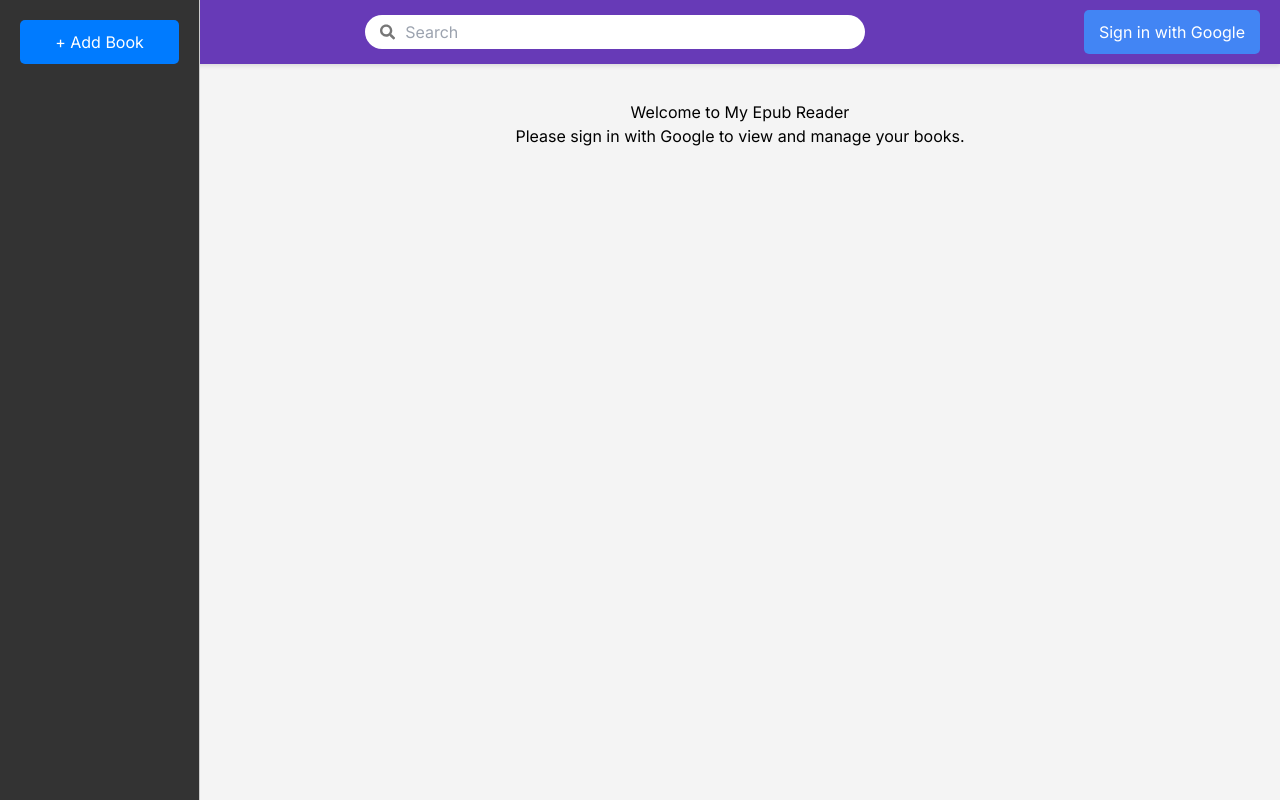
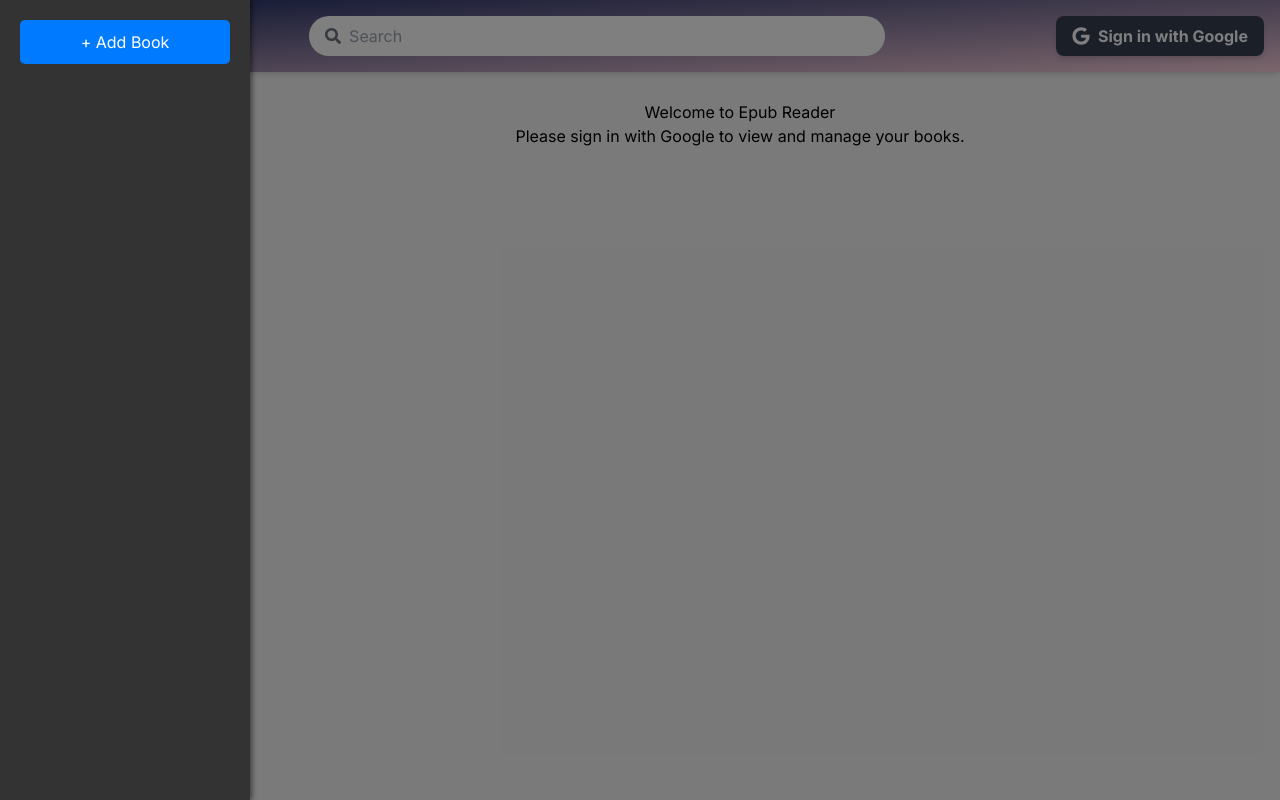
Before and after one commit to subidhkhanal/epub-reader, a Next.js app: page / in a window 1280 px wide. Both pictures are taken after a click on the icon 30 px from the left and 32 px from the top of the page. Built offline with nearby package versions, Linux system fonts and the light colour scheme; no server answers.

Commit message:
made css changes to the navbar

```diff
--- a/app/components/EpubReader.tsx
+++ b/app/components/EpubReader.tsx
@@ -301,7 +301,7 @@ const EpubReader: React.FC<EpubReaderProps> = ({
 
   return (
     <div style={{ display: "flex", height: "95vh", position: "relative" }}>
-      <button
+      {/* <button
         onClick={toggleSidebar}
         style={{
           position: "absolute",
@@ -315,7 +315,7 @@ const EpubReader: React.FC<EpubReaderProps> = ({
         }}
       >
         TOC
-      </button>
+      </button> */}
       <div
         id="toc-container"
         ref={tocContainerRef}
--- a/app/components/Navbar.tsx
+++ b/app/components/Navbar.tsx
@@ -1,7 +1,7 @@
 /** @format */
 
-import React from "react";
-import { FaBars, FaSearch } from "react-icons/fa";
+import React, { useState, useRef, useEffect } from "react";
+import { FaBars, FaSearch, FaGoogle } from "react-icons/fa";
 import { useAuthState } from "react-firebase-hooks/auth";
 import { auth, provider } from "@/firebaseConfig";
 import { signInWithPopup, signOut } from "firebase/auth";
@@ -18,6 +18,8 @@ const NavBar: React.FC<NavBarProps> = ({
   onMenuClick,
 }) => {
   const [user] = useAuthState(auth);
+  const [dropdownVisible, setDropdownVisible] = useState(false);
+  const dropdownRef = useRef<HTMLDivElement>(null);
 
   const handleGoogleSignIn = async () => {
     try {
@@ -30,43 +32,85 @@ const NavBar: React.FC<NavBarProps> = ({
   const handleSignOut = async () => {
     try {
       await signOut(auth);
+      setDropdownVisible(false); // Hide dropdown after signing out
     } catch (error) {
       console.error("Sign Out error:", error);
     }
   };
 
+  const toggleDropdown = () => {
+    setDropdownVisible(!dropdownVisible);
+  };
+
+  // Close dropdown if clicked outside
+  useEffect(() => {
+    const handleClickOutside = (event: MouseEvent) => {
+      if (
+        dropdownRef.current &&
+        !dropdownRef.current.contains(event.target as Node)
+      ) {
+        setDropdownVisible(false);
+      }
+    };
+
+    if (dropdownVisible) {
+      document.addEventListener("mousedown", handleClickOutside);
+    } else {
+      document.removeEventListener("mousedown", handleClickOutside);
+    }
+
+    return () => {
+      document.removeEventListener("mousedown", handleClickOutside);
+    };
+  }, [dropdownVisible]);
+
   return (
-    //@ts-ignore
-    <header style={styles.header}>
-      <div style={styles.leftSection}>
-        <FaBars style={styles.icon} onClick={onMenuClick} />
-        <span style={styles.title}>My Books</span>
+    <header className="fixed top-0 left-0 w-full z-1000 flex justify-between items-center p-4 bg-gradient-to-br from-[#1d2b64] to-[#f8cdda] text-white shadow-md">
+      <div className="flex items-center">
+        <FaBars className="text-lg cursor-pointer" onClick={onMenuClick} />
+        <span className="ml-2 font-bold text-xl">My Books</span>
       </div>
-      <div style={styles.centerSection}>
-        <div style={styles.searchBar}>
-          <FaSearch style={styles.searchIcon} />
+      <div className="flex-1 flex justify-center items-center">
+        <div className="flex items-center bg-white rounded-full px-4 py-2 w-full max-w-xl">
+          <FaSearch className="text-gray-500 mr-2" />
           <input
             type="text"
             placeholder="Search"
             value={searchTerm}
             onChange={(e) => setSearchTerm(e.target.value)}
-            style={styles.searchInput}
+            className="flex-grow bg-transparent border-none outline-none text-gray-800 text-base"
           />
         </div>
       </div>
-      <div style={styles.rightSection}>
+      <div className="flex items-center relative">
         {user ? (
-          <div style={styles.userSection}>
+          <div className="flex items-center">
             <img
-              src={user.photoURL || ""}
+              src={user.photoURL || "/default-avatar.png"}
               alt="User Avatar"
-              style={styles.avatar}
-              onClick={handleSignOut}
+              className="w-10 h-10 rounded-full mr-2 cursor-pointer"
+              onClick={toggleDropdown}
             />
-            <span style={styles.userName}>{user.displayName}</span>
+            {dropdownVisible && (
+              <div
+                ref={dropdownRef}
+                className="absolute top-12 right-0 mt-2 w-48 bg-white text-gray-800 rounded-lg shadow-lg overflow-hidden z-50"
+              >
+                <button
+                  onClick={handleSignOut}
+                  className="block w-full px-4 py-2 text-left hover:bg-gray-100"
+                >
+                  Log Out
+                </button>
+              </div>
+            )}
           </div>
         ) : (
-          <button style={styles.signInButton} onClick={handleGoogleSignIn}>
+          <button
+            className="flex items-center bg-gray-700 hover:bg-gray-600 text-white font-bold py-2 px-4 rounded-lg shadow-md transition-all duration-300"
+            onClick={handleGoogleSignIn}
+          >
+            <FaGoogle className="mr-2 text-lg" />
             Sign in with Google
           </button>
         )}
@@ -75,87 +119,4 @@ const NavBar: React.FC<NavBarProps> = ({
   );
 };
 
-const styles = {
-  header: {
-    display: "flex",
-    justifyContent: "space-between",
-    alignItems: "center",
-    padding: "10px 20px",
-    backgroundColor: "#673ab7", // Purple color
-    color: "#fff",
-    boxShadow: "0 2px 4px rgba(0, 0, 0, 0.1)",
-    position: "fixed", // Keep the navbar fixed at the top
-    top: 0,
-    left: 0,
-    width: "100%",
-    zIndex: 1000,
-  },
-  leftSection: {
-    display: "flex",
-    alignItems: "center",
-  },
-  title: {
-    marginLeft: "10px",
-    fontWeight: "bold",
-    fontSize: "20px",
-  },
-  centerSection: {
-    flex: 1,
-    display: "flex",
-    justifyContent: "center",
-    alignItems: "center",
-  },
-  searchBar: {
-    display: "flex",
-    alignItems: "center",
-    backgroundColor: "#ffffff",
-    borderRadius: "20px",
-    padding: "5px 15px",
-    width: "100%",
-    maxWidth: "500px",
-  },
-  searchIcon: {
-    color: "#777",
-    marginRight: "10px",
-  },
-  searchInput: {
-    border: "none",
-    outline: "none",
-    backgroundColor: "transparent",
-    width: "100%",
-    fontSize: "16px",
-    color: "#333",
-  },
-  rightSection: {
-    display: "flex",
-    alignItems: "center",
-  },
-  signInButton: {
-    backgroundColor: "#4285F4",
-    color: "#fff",
-    padding: "10px 15px",
-    border: "none",
-    borderRadius: "5px",
-    cursor: "pointer",
-  },
-  userSection: {
-    display: "flex",
-    alignItems: "center",
-  },
-  avatar: {
-    width: "40px",
-    height: "40px",
-    borderRadius: "50%",
-    marginRight: "10px",
-    cursor: "pointer",
-  },
-  userName: {
-    color: "#fff",
-  },
-  icon: {
-    fontSize: "20px",
-    cursor: "pointer",
-  },
-};
-
 export default NavBar;
--- a/app/components/Sidebar.tsx
+++ b/app/components/Sidebar.tsx
@@ -1,4 +1,6 @@
-import React, { useRef } from "react";
+/** @format */
+
+import React, { useRef, useEffect } from "react";
 import { storage, db, auth } from "@/firebaseConfig";
 import { ref, uploadBytesResumable, getDownloadURL } from "firebase/storage";
 import { doc, setDoc, getDoc, serverTimestamp } from "firebase/firestore";
@@ -8,10 +10,16 @@ import ePub from "epubjs";
 interface SidebarProps {
   isOpen: boolean;
   onBookUpload: () => void;
+  onClose?: () => void; // Make onClose optional
 }
 
-const Sidebar: React.FC<SidebarProps> = ({ isOpen, onBookUpload }) => {
+const Sidebar: React.FC<SidebarProps> = ({
+  isOpen,
+  onBookUpload,
+  onClose = () => {},
+}) => {
   const fileInputRef = useRef<HTMLInputElement | null>(null);
+  const sidebarRef = useRef<HTMLDivElement | null>(null);
   const [user] = useAuthState(auth);
 
   const handleAddBookClick = () => {
@@ -81,13 +89,36 @@ const Sidebar: React.FC<SidebarProps> = ({ isOpen, onBookUpload }) => {
     }
   };
 
+  // Close sidebar if clicked outside of it
+  useEffect(() => {
+    const handleClickOutside = (event: MouseEvent) => {
+      if (
+        sidebarRef.current &&
+        !sidebarRef.current.contains(event.target as Node)
+      ) {
+        onClose(); // Close the sidebar
+      }
+    };
+
+    if (isOpen) {
+      document.addEventListener("mousedown", handleClickOutside);
+    } else {
+      document.removeEventListener("mousedown", handleClickOutside);
+    }
+
+    return () => {
+      document.removeEventListener("mousedown", handleClickOutside);
+    };
+  }, [isOpen, onClose]);
+
   return (
+    <>
       <aside
+        ref={sidebarRef}
         //@ts-ignore
-
         style={{
           ...styles.sidebar,
-        transform: isOpen ? "translateX(0)" : "translateX(-200px)",
+          transform: isOpen ? "translateX(0)" : "translateX(-100%)",
         }}
       >
         <button style={styles.addButton} onClick={handleAddBookClick}>
@@ -101,22 +132,30 @@ const Sidebar: React.FC<SidebarProps> = ({ isOpen, onBookUpload }) => {
           onChange={handleFileChange}
         />
       </aside>
+      {isOpen && (
+        <div
+          //@ts-ignore
+          style={styles.backdrop}
+          onClick={onClose} // Close the sidebar when clicking on the backdrop
+        ></div>
+      )}
+    </>
   );
 };
 
 const styles = {
   sidebar: {
-    width: "200px",
+    width: "250px",
     padding: "20px",
     backgroundColor: "#333",
     color: "#fff",
-    borderRight: "1px solid #ccc",
     height: "100vh",
     position: "fixed",
     top: 0,
     left: 0,
     transition: "transform 0.3s ease-in-out",
-    zIndex: 1000,
+    zIndex: 1000, // Ensure it appears above other content
+    boxShadow: "2px 0 5px rgba(0,0,0,0.5)", // Add a subtle shadow
   },
   addButton: {
     backgroundColor: "#007bff",
@@ -128,6 +167,15 @@ const styles = {
     width: "100%",
     cursor: "pointer",
   },
+  backdrop: {
+    position: "fixed",
+    top: 0,
+    left: 0,
+    width: "100%",
+    height: "100%",
+    backgroundColor: "rgba(0, 0, 0, 0.5)",
+    zIndex: 999, // Below the sidebar but above the main content
+  },
 };
 
 export default Sidebar;
--- a/app/page.tsx
+++ b/app/page.tsx
@@ -63,6 +63,10 @@ const Home: React.FC = () => {
     (book.title || "").toLowerCase().includes(searchTerm.toLowerCase())
   );
 
+  const handleSidebarClose = () => {
+    setIsSidebarOpen(false);
+  };
+
   return (
     //@ts-ignore
     <div className="home-page" style={styles.homePage}>
@@ -72,7 +76,12 @@ const Home: React.FC = () => {
         onMenuClick={toggleSidebar}
       />
       <div ref={sidebarRef}>
-        <Sidebar isOpen={isSidebarOpen} onBookUpload={fetchBooks} />
+        <Sidebar
+          isOpen={isSidebarOpen}
+          onBookUpload={() => console.log("Book uploaded!")}
+          /* Pass the onClose function */
+          onClose={handleSidebarClose}
+        />{" "}
       </div>
       <div
         className="main-content"
@@ -91,7 +100,7 @@ const Home: React.FC = () => {
           //@ts-ignore
 
           <div style={styles.welcomeMessage}>
-            <h2>Welcome to My Epub Reader</h2>
+            <h2>Welcome to Epub Reader</h2>
             <p>Please sign in with Google to view and manage your books.</p>
           </div>
         )}
--- a/app/read/[slug]/page.tsx
+++ b/app/read/[slug]/page.tsx
@@ -23,11 +23,13 @@ const ReadBook: React.FC = () => {
 
   useEffect(() => {
     const fetchBook = async () => {
-      if (slug && userId) {
+      const encodedSlug = encodeURIComponent(slug); // Encode the slug
+      console.log("Fetching book with encoded slug:", encodedSlug);
+
       try {
-          //@ts-ignore
-          const bookDoc = doc(db, "users", userId, "books", slug);
+        const bookDoc = doc(db, "users", userId, "books", encodedSlug);
         const bookSnapshot = await getDoc(bookDoc);
+
         if (bookSnapshot.exists()) {
           const bookData = bookSnapshot.data();
           setFileUrl(bookData?.fileUrl || null);
@@ -37,7 +39,6 @@ const ReadBook: React.FC = () => {
         }
       } catch (error) {
         console.error("Error fetching book data:", error);
-        }
       }
     };
 
@@ -55,7 +56,7 @@ const ReadBook: React.FC = () => {
         onChapterChange={setCurrentChapter}
         onProgressChange={setReadingProgress}
       />
-      <footer
+      {/* <footer
         style={{
           // backgroundColor: "#f4f4f4",
           padding: "10px",
@@ -71,7 +72,7 @@ const ReadBook: React.FC = () => {
         <div style={{ marginRight: "10px" }}>
           {Math.round(readingProgress)}%
         </div>
-      </footer>
+      </footer> */}
     </div>
   );
 };
```
Lines whose indentation alone changed are shown as unchanged.
